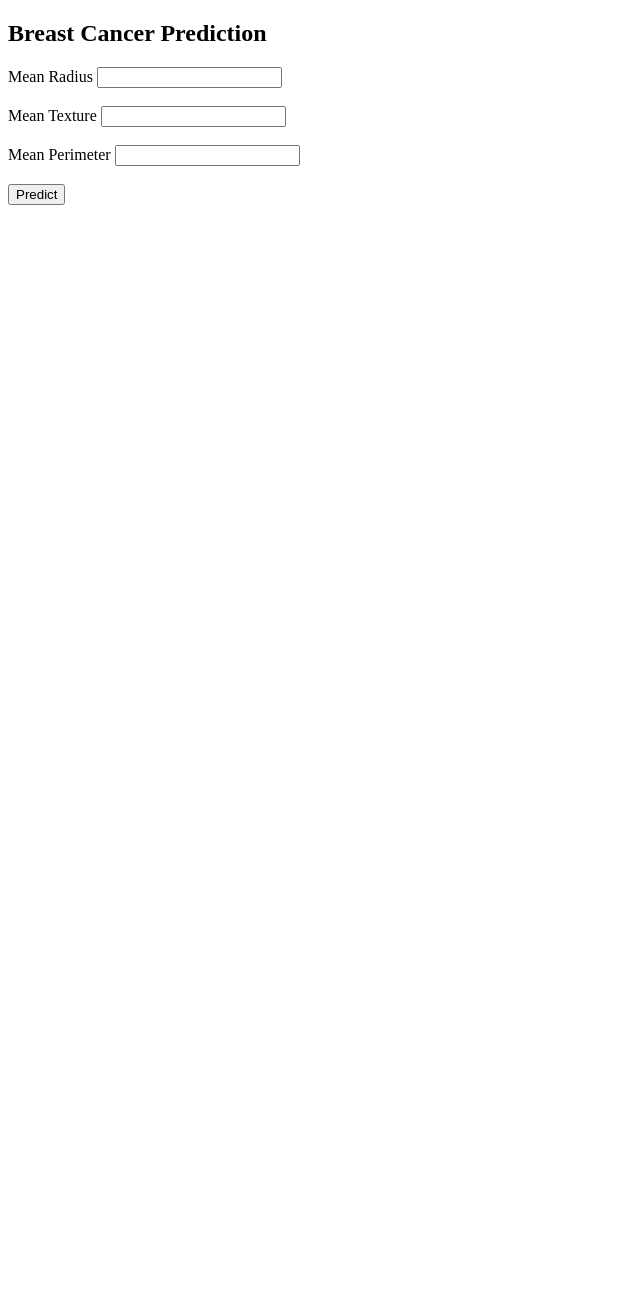
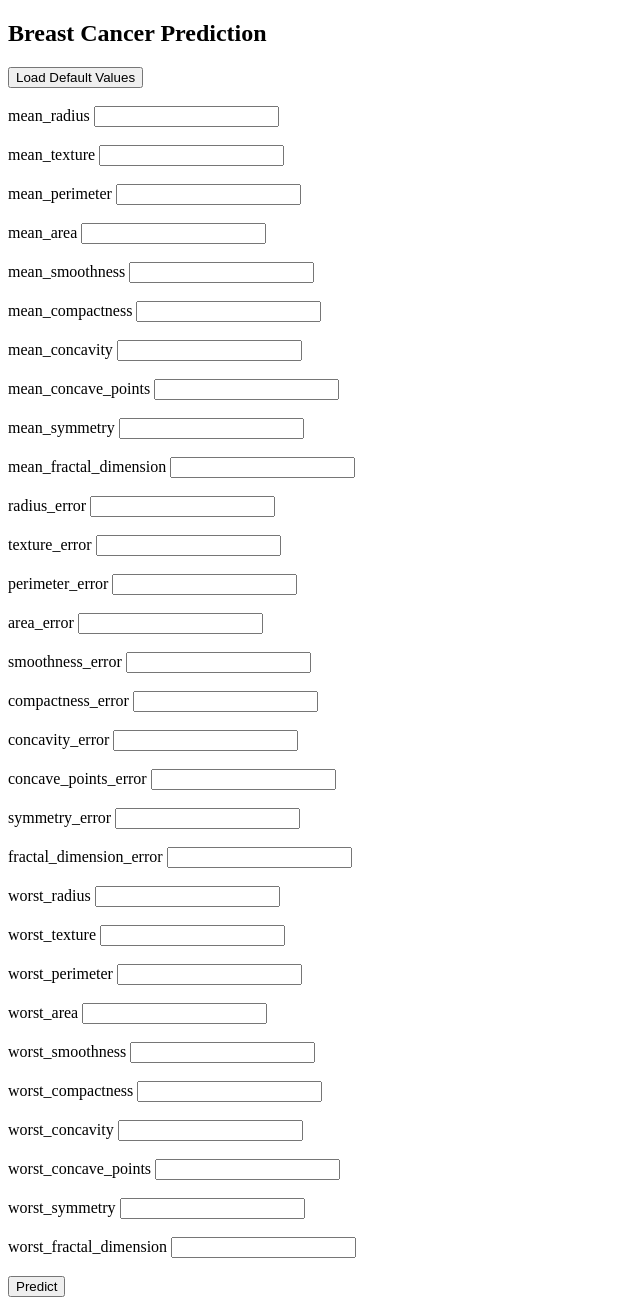
Before and after one commit to Metzo64/23AM1041_Maitreya, a FastAPI app: page / in a window 1280 px wide. Shown: the whole page, without its empty margins (0-640 px from the left). Before the commit the page ends 205 px from the top, so only its background shows below. Run offline with FastAPI, Linux system fonts and the light colour scheme; parts of the project's set-up code (start-up, migrations or seed data) failed here and were passed over.

Commit message:
docker updates

```diff
--- a/exp 4/main.py
+++ b/exp 4/main.py
@@ -1,43 +1,86 @@
 from fastapi import FastAPI, Request, Form
 from fastapi.responses import HTMLResponse
 from fastapi.templating import Jinja2Templates
+import joblib
 import numpy as np
-import joblib
 
 app = FastAPI()
-
 
 model = joblib.load("model.pkl")
 scaler = joblib.load("scaler.pkl")
 
 templates = Jinja2Templates(directory="templates")
 
+feature_names = [
+    "mean_radius", "mean_texture", "mean_perimeter", "mean_area", "mean_smoothness",
+    "mean_compactness", "mean_concavity", "mean_concave_points", "mean_symmetry",
+    "mean_fractal_dimension", "radius_error", "texture_error", "perimeter_error",
+    "area_error", "smoothness_error", "compactness_error", "concavity_error",
+    "concave_points_error", "symmetry_error", "fractal_dimension_error",
+    "worst_radius", "worst_texture", "worst_perimeter", "worst_area",
+    "worst_smoothness", "worst_compactness", "worst_concavity", "worst_concave_points",
+    "worst_symmetry", "worst_fractal_dimension"
+]
 
 @app.get("/", response_class=HTMLResponse)
 def home(request: Request):
-    return templates.TemplateResponse("index.html", {"request": request})
-
+    return templates.TemplateResponse("index.html", {"request": request, "feature_names": feature_names})
 
 @app.post("/predict", response_class=HTMLResponse)
 def predict(
     request: Request,
     mean_radius: float = Form(...),
     mean_texture: float = Form(...),
-    mean_perimeter: float = Form(...)
+    mean_perimeter: float = Form(...),
+    mean_area: float = Form(...),
+    mean_smoothness: float = Form(...),
+    mean_compactness: float = Form(...),
+    mean_concavity: float = Form(...),
+    mean_concave_points: float = Form(...),
+    mean_symmetry: float = Form(...),
+    mean_fractal_dimension: float = Form(...),
+    radius_error: float = Form(...),
+    texture_error: float = Form(...),
+    perimeter_error: float = Form(...),
+    area_error: float = Form(...),
+    smoothness_error: float = Form(...),
+    compactness_error: float = Form(...),
+    concavity_error: float = Form(...),
+    concave_points_error: float = Form(...),
+    symmetry_error: float = Form(...),
+    fractal_dimension_error: float = Form(...),
+    worst_radius: float = Form(...),
+    worst_texture: float = Form(...),
+    worst_perimeter: float = Form(...),
+    worst_area: float = Form(...),
+    worst_smoothness: float = Form(...),
+    worst_compactness: float = Form(...),
+    worst_concavity: float = Form(...),
+    worst_concave_points: float = Form(...),
+    worst_symmetry: float = Form(...),
+    worst_fractal_dimension: float = Form(...)
 ):
+    features_list = [
+        mean_radius, mean_texture, mean_perimeter, mean_area, mean_smoothness,
+        mean_compactness, mean_concavity, mean_concave_points, mean_symmetry,
+        mean_fractal_dimension, radius_error, texture_error, perimeter_error,
+        area_error, smoothness_error, compactness_error, concavity_error,
+        concave_points_error, symmetry_error, fractal_dimension_error,
+        worst_radius, worst_texture, worst_perimeter, worst_area,
+        worst_smoothness, worst_compactness, worst_concavity, worst_concave_points,
+        worst_symmetry, worst_fractal_dimension
+    ]
 
+    # Debug print (remove later)
+    print("Received features:", features_list)
 
-    features = [mean_radius, mean_texture, mean_perimeter] + [0]*27
-
-    features = np.array(features).reshape(1, -1)
-
-    scaled = scaler.transform(features)
-
+    features_array = np.array(features_list).reshape(1, -1)
+    scaled = scaler.transform(features_array)
     prediction = model.predict(scaled)
 
     result = "Malignant (Cancer)" if prediction[0] == 0 else "Benign (No Cancer)"
 
     return templates.TemplateResponse(
-        "index.html",
+        "result.html",
         {"request": request, "prediction": result}
     )
--- a/exp 4/templates/index.html
+++ b/exp 4/templates/index.html
@@ -1,35 +1,30 @@
 <!DOCTYPE html>
 <html>
-
 <head>
-<title>Breast Cancer Predictor</title>
+    <title>Breast Cancer Predictor</title>
+    <script>
+        function loadDefaults() {
+            const inputs = document.querySelectorAll("input.feature-input");
+            inputs.forEach(input => {
+                const val = (Math.random() * 30 + 5).toFixed(2);
+                input.value = val;
+            });
+        }
+    </script>
 </head>
-
 <body>
-
 <h2>Breast Cancer Prediction</h2>
 
+<button type="button" onclick="loadDefaults()">Load Default Values</button>
+<br><br>
+
 <form action="/predict" method="post">
-
-<label>Mean Radius</label>
-<input type="number" step="any" name="mean_radius" required><br><br>
-
-<label>Mean Texture</label>
-<input type="number" step="any" name="mean_texture" required><br><br>
-
-<label>Mean Perimeter</label>
-<input type="number" step="any" name="mean_perimeter" required><br><br>
-
-<button type="submit">Predict</button>
-
+    {% for name in feature_names %}
+        <label>{{name}}</label>
+        <input type="number" step="any" class="feature-input" name="{{name}}" required><br><br>
+    {% endfor %}
+    <button type="submit">Predict</button>
 </form>
 
-{% if prediction %}
-
-<h3>Prediction: {{prediction}}</h3>
-
-{% endif %}
-
 </body>
-
 </html>
```
Also changed, not shown: exp 4/templates/requirements.txt (added, +7 -0 lines), exp 4/templates/result.html (added, +27 -0 lines), 1 other file.
